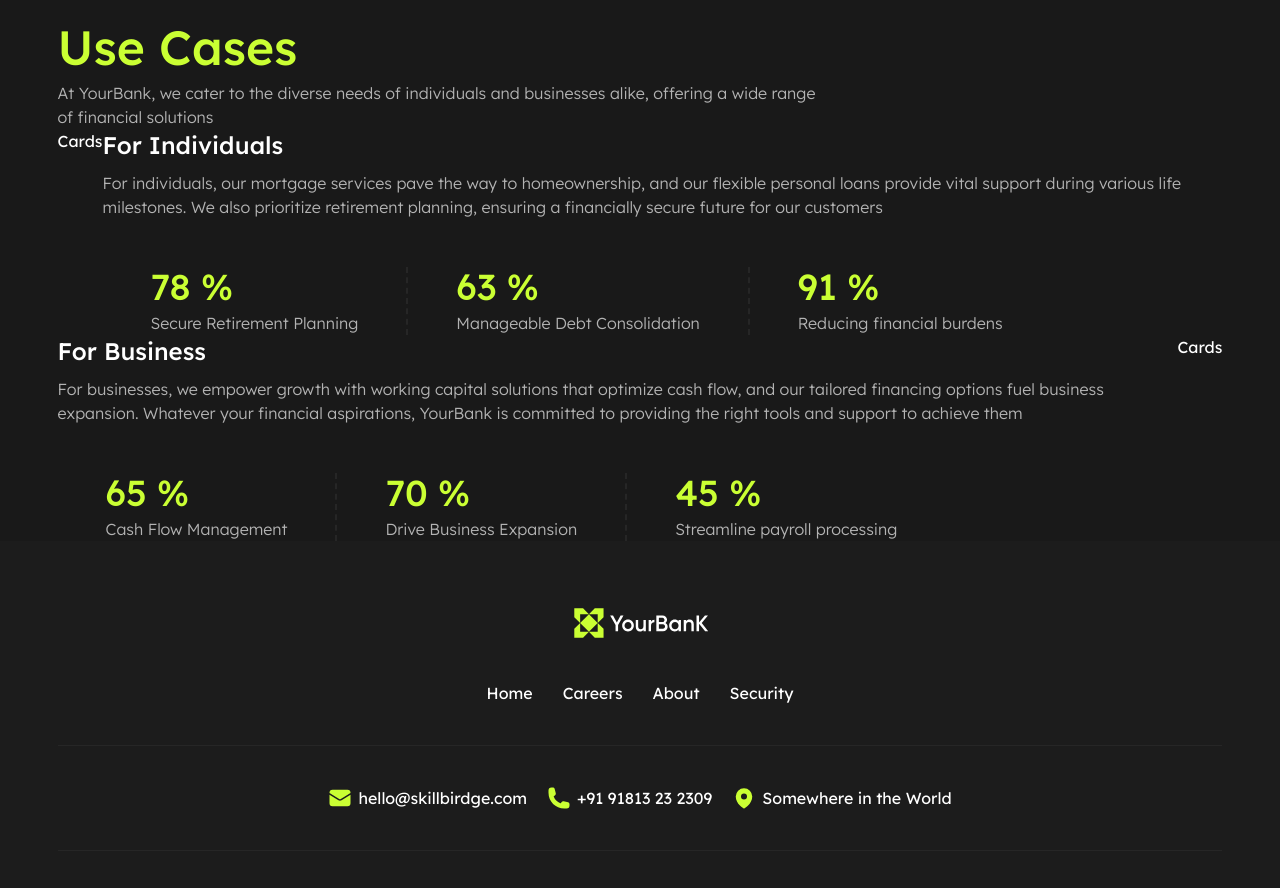
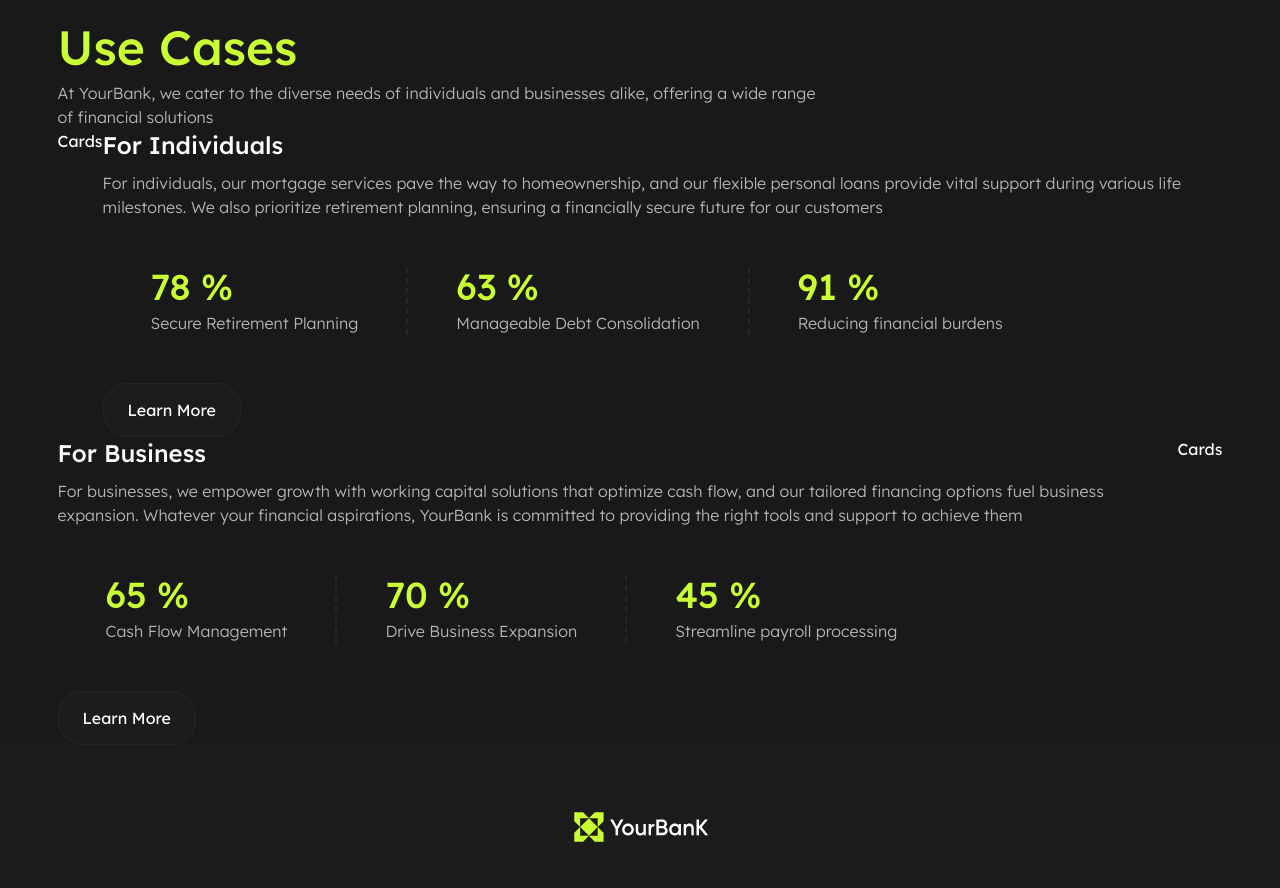
Before and after one commit to alexandreraminelli/pratica-nextjs-bank, a Next.js app: page / in a window 1280 px wide. Shown: the part 1400-2288 px from the top of the page. Built offline with nearby package versions, Linux system fonts and the light colour scheme.

Commit message:
feat(use-cases-section): botão de "Learn more"

```diff
--- a/src/app/ui/components/button/Button.tsx
+++ b/src/app/ui/components/button/Button.tsx
@@ -5,7 +5,7 @@
  * @author Alexandre Raminelli
  */
 export default function Button(
-  { text, onClick, fill = "green", height = "normal", className }: ButtonProps // props
+  { text, onClick, fill = "green", border, height = "normal", className }: ButtonProps // props
 ) {
   return (
     <button
@@ -19,7 +19,10 @@
         {
           // estilos condicionais
           "bg-green-60 hover:bg-green-80 text-gray-11": fill === "green", // bg verde
+          "bg-gray-11 hover:bg-gray-20 text-white": fill === "gray", // bg cinza
           "hover:bg-gray-20 text-white": fill === "none", // sem bg
+          border: border, // com borda
+          "border-gray-15 hover:border-gray-35": border === "gray", // borda cinza
           "py-3.5 px-6": height === "normal", // altura normal
           "py-3 px-6": height === "small", // altura pequena
           "py-2.5 px-4.5": height === "extra-small", // altura extra-pequena
@@ -38,7 +41,9 @@
   onClick?: (event: React.MouseEvent<HTMLButtonElement>) => void
 
   /** Preenchimento do botão. (opcional) */
-  fill?: "green" | "none"
+  fill?: "green" | "gray" | "none"
+  /** Borda do botão. (opcional) */
+  border?: "gray"
   /** Altura do botão. (opcional) */
   height?: "normal" | "small" | "extra-small"
   /** Classes personalizadas. (opcional) */
--- a/src/app/ui/pages/home/useCases/UseCaseExplanation.tsx
+++ b/src/app/ui/pages/home/useCases/UseCaseExplanation.tsx
@@ -1,6 +1,7 @@
 import NumberCardGroup from "@/app/ui/components/card/NumberCardGroup"
 import { UseCaseTypes } from "@/data/model/pages/homepage/UseCasesSection"
 import clsx from "clsx"
+import Button from "@/app/ui/components/button/Button"
 
 /**
  * Seção que com a explicação de cada caso de uso.
@@ -22,7 +23,10 @@
       )}
     >
       {/* Coluna */}
-      <div className="flex flex-col gap-12">
+      <div
+        className="flex flex-col items-center md:items-start
+        gap-12"
+      >
         {/* Texto */}
         <article className="flex flex-col gap-2.5 text-center md:text-start">
           {/* Título */}
@@ -35,6 +39,7 @@
         <NumberCardGroup cards={numericalData} />
 
         {/* Botão */}
+        <Button text="Learn More" fill="gray" border="gray" className="w-fit" />
       </div>
 
       {/* Cards */}
```
